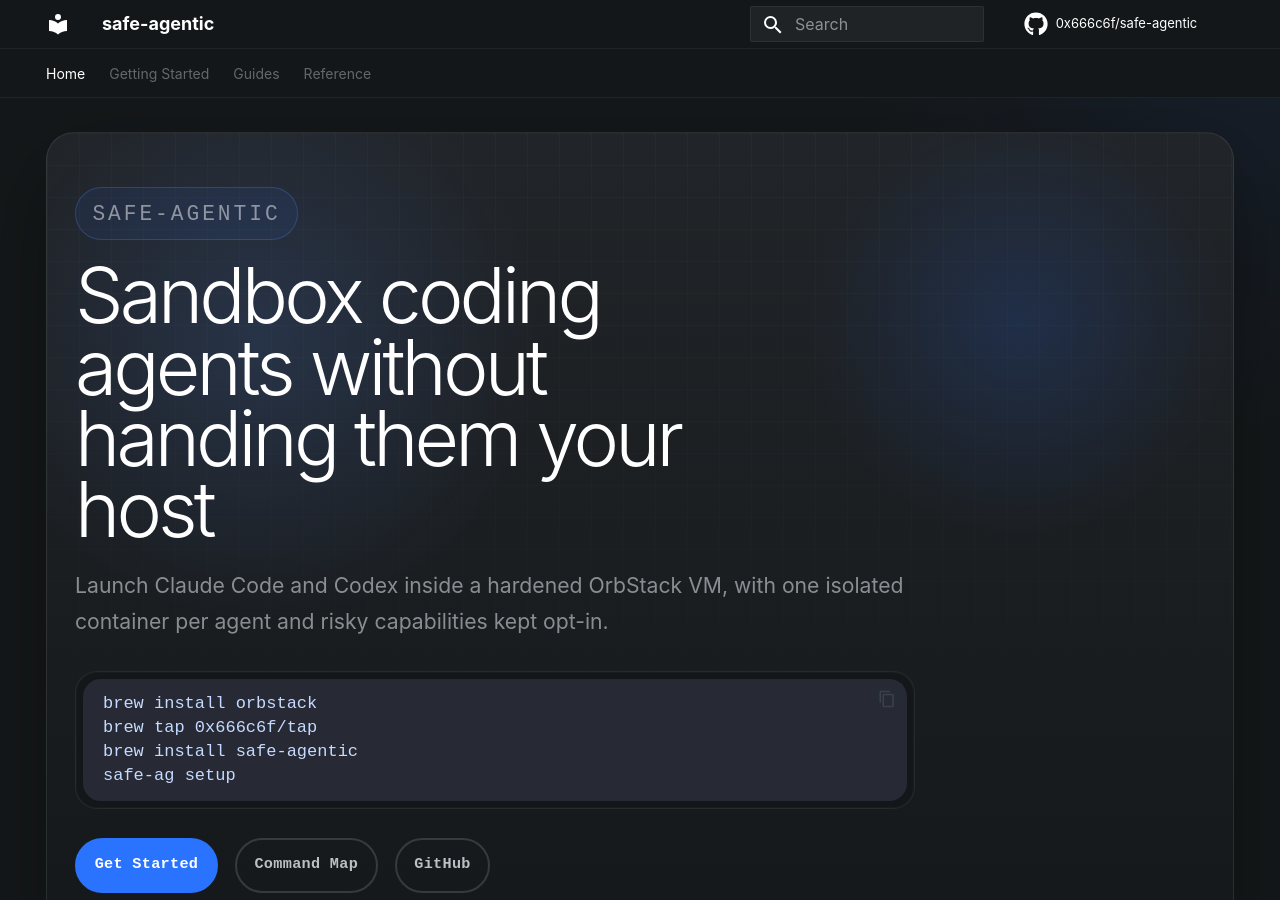
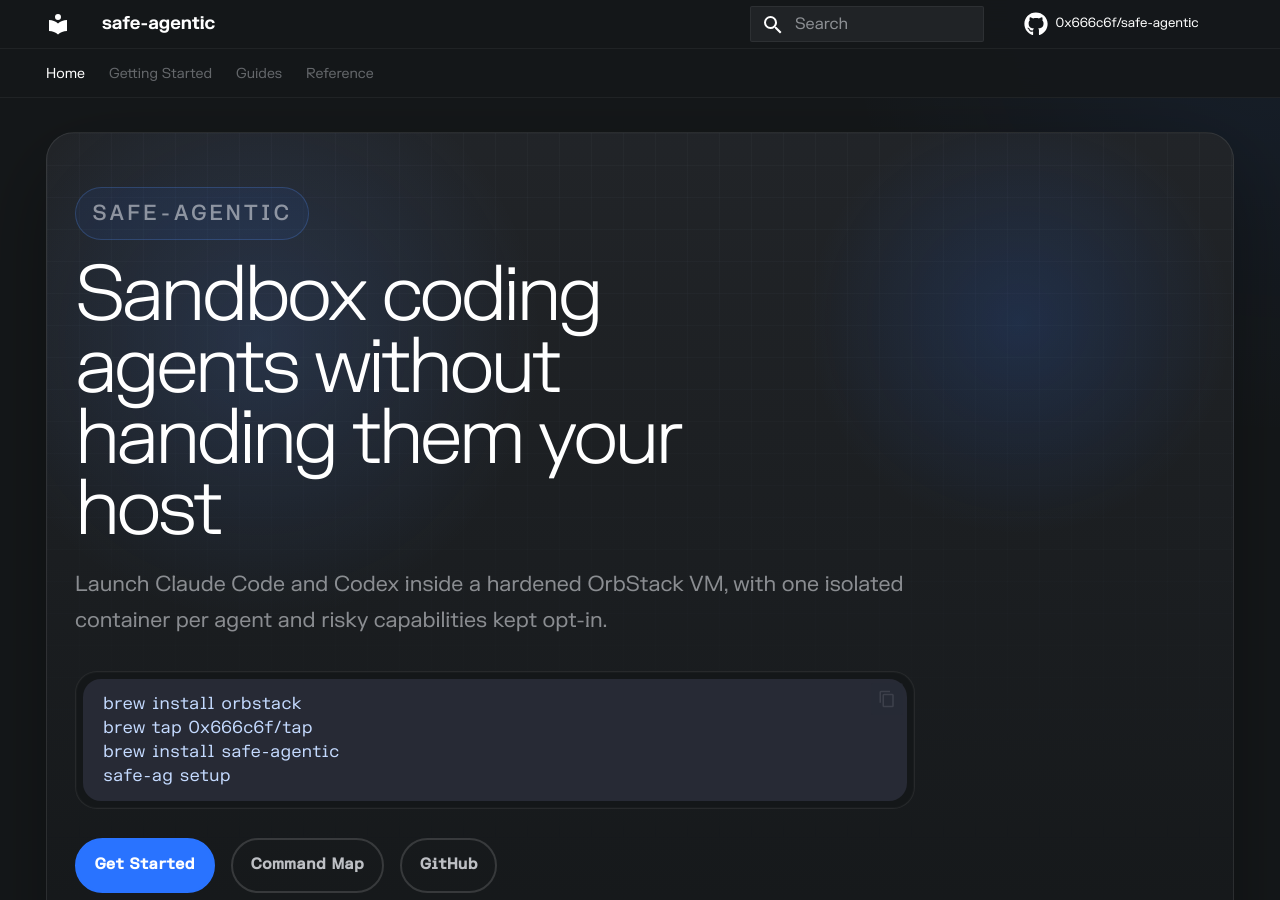
Before and after one commit to 0x666c6f/safe-agentic, an MkDocs documentation site: the page built from docs/index.md, in a window 1280 px wide and 900 px high. Built offline with MkDocs 1.6.1 and Material for MkDocs 9.7.7, drawn with Linux system fonts in a browser that asks for light colours; some web fonts are replaced; comment, search, counter and statistics services are not loaded.

Commit message:
docs: vendor Morpho fonts for docs

```diff
--- a/docs/assets/extra.css
+++ b/docs/assets/extra.css
@@ -1,18 +1,18 @@
 @font-face {
   font-family: "FKGrotesk";
-  src: url("https://brand.morpho.org/_next/static/media/FKGrotesk.3acbd9f7.ttf") format("truetype");
+  src: url("./fonts/FKGrotesk.ttf") format("truetype");
   font-display: swap;
 }
 
 @font-face {
   font-family: "FKGrotesk SemiMono";
-  src: url("https://brand.morpho.org/_next/static/media/FKGroteskSemiMono-Regular.3be9e2bb.ttf") format("truetype");
+  src: url("./fonts/FKGroteskSemiMono-Regular.ttf") format("truetype");
   font-display: swap;
 }
 
 @font-face {
   font-family: "FKGrotesk SemiMono";
-  src: url("https://brand.morpho.org/_next/static/media/FKGroteskSemiMono-Medium.ac7b288e.ttf") format("truetype");
+  src: url("./fonts/FKGroteskSemiMono-Medium.ttf") format("truetype");
   font-weight: 500;
   font-display: swap;
 }
```
Also changed, not shown: docs/assets/fonts/FKGrotesk.ttf (added), docs/assets/fonts/FKGroteskSemiMono-Medium.ttf (added), docs/assets/fonts/FKGroteskSemiMono-Regular.ttf (added).
